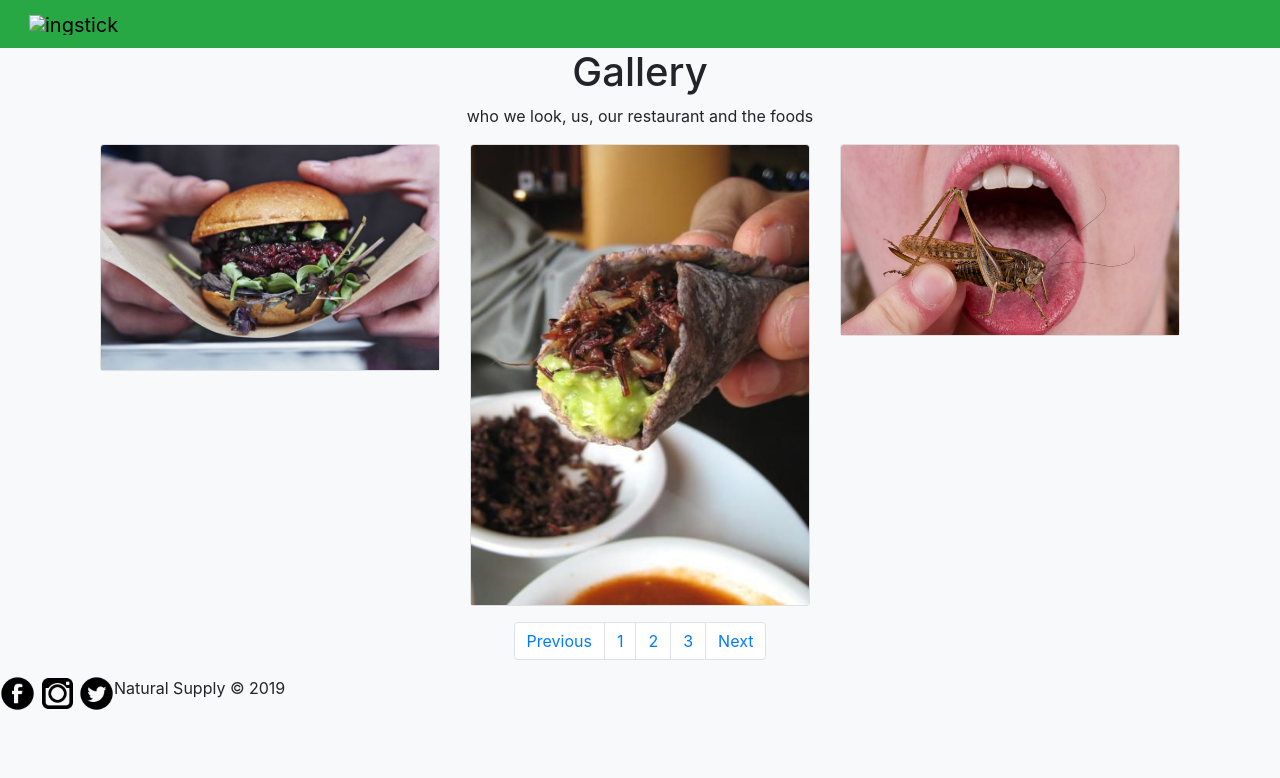
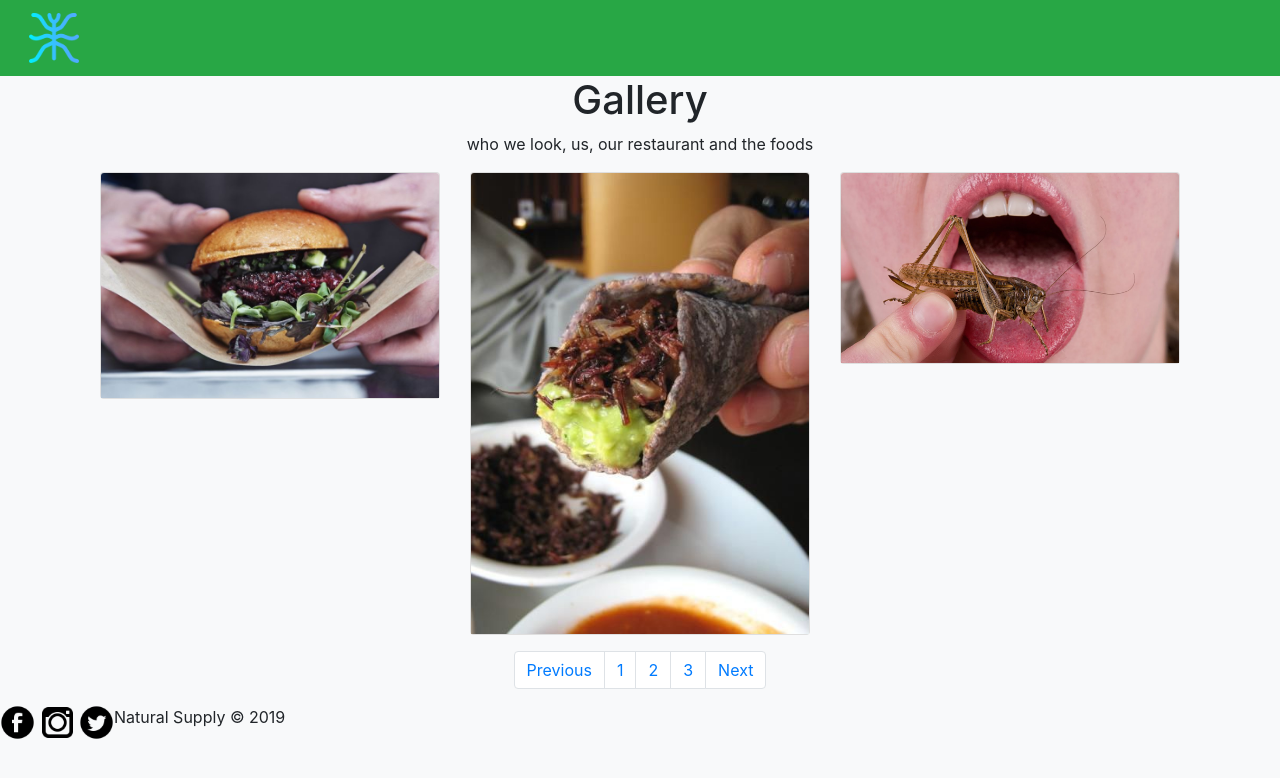
Before and after one commit to Shaunyx/restaurant-css-framework, a plain HTML site: page templates/pagination-gallery/Pagination-gallery2.html in a window 1280 px wide. Drawn offline with nearby package versions, Linux system fonts and the light colour scheme; files that its build step writes are made by us from their sources.

Commit message:
correction

```diff
--- a/templates/pagination-gallery/Pagination-gallery2.html
+++ b/templates/pagination-gallery/Pagination-gallery2.html
@@ -45,7 +45,7 @@
 
                   </div>
               <button class="navbar-toggler" type="button" data-toggle="collapse" data-target="#navbarToggleExternalContent" aria-controls="navbarToggleExternalContent" aria-expanded="false" aria-label="Toggle navigation">
-                <img border="0" alt="ingstick" src="../assets/img/icon and logo and more/ingstick.png" width="50" height="50"></img>
+                <img border="0" alt="ingstick" src="../../assets/img/icon and logo and more/ingstick.png" width="50" height="50"></img>
               </button>
             </nav>
           </div>
```
